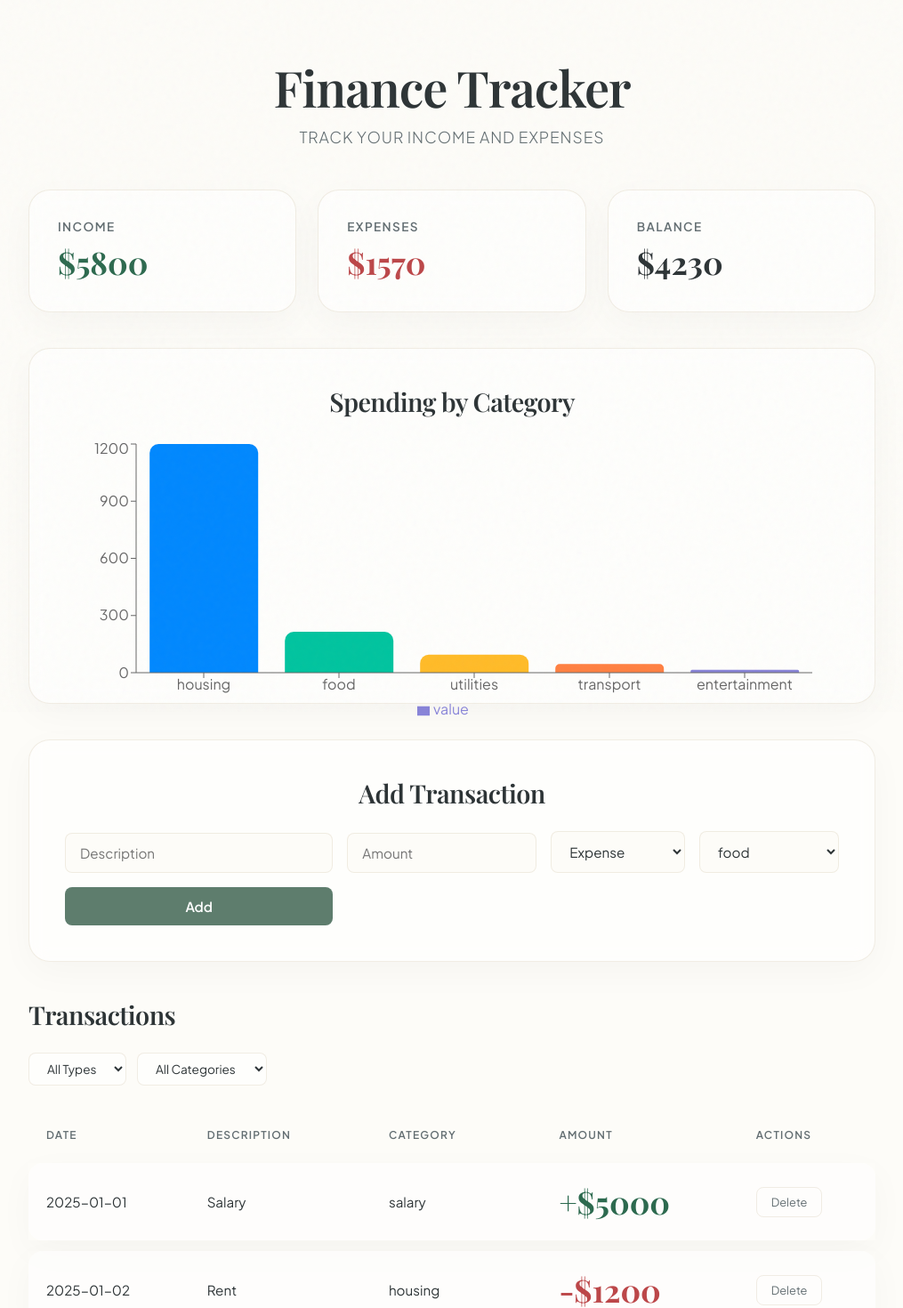
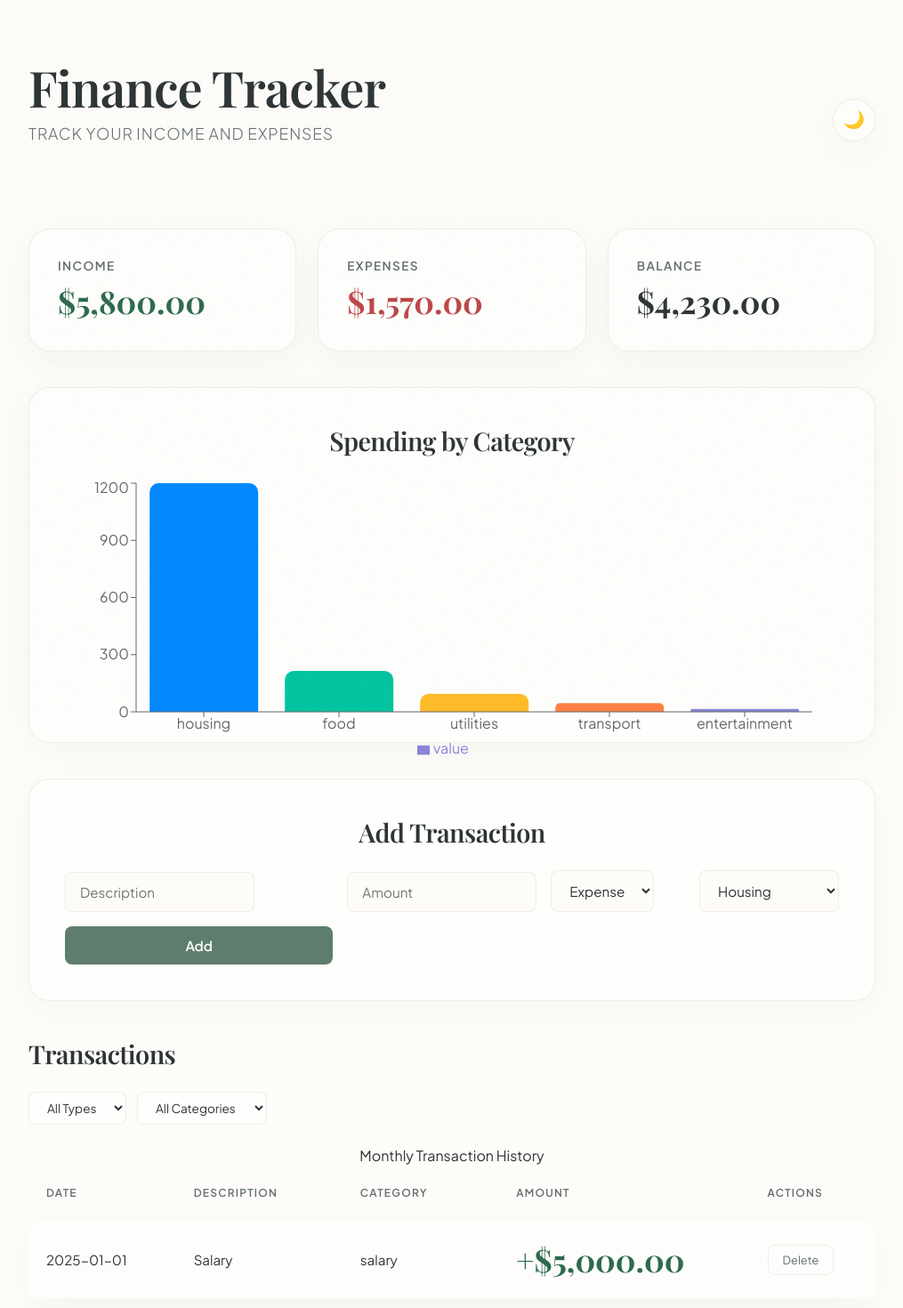
Before and after one commit to ays19/expense-tracker-starter-main, a React (Vite) app: page / in a window 1280 px wide. Shown: the top 1470 px of the page at 89% size, without its empty margins (132-1147 px from the left). Built offline with nearby package versions, Linux system fonts and the light colour scheme; a web font is replaced by a local one.

Commit message:
fix the issue

```diff
--- a/src/App.css
+++ b/src/App.css
@@ -2,6 +2,47 @@
   max-width: 1000px;
   margin: 0 auto;
   padding: 60px 24px;
+}
+
+.app-header {
+  margin-bottom: 48px;
+}
+
+.header-content {
+  display: flex;
+  justify-content: space-between;
+  align-items: center;
+  gap: 24px;
+}
+
+.header-content h1 {
+  text-align: left;
+  margin-bottom: 4px;
+}
+
+.header-content .subtitle {
+  text-align: left;
+  margin-bottom: px;
+}
+
+.theme-toggle {
+  background: var(--surface-color);
+  border: 1px solid var(--surface-border);
+  width: 48px;
+  height: 48px;
+  border-radius: 50%;
+  cursor: pointer;
+  font-size: 1.2rem;
+  transition: var(--transition);
+  display: flex;
+  align-items: center;
+  justify-content: center;
+  box-shadow: var(--shadow);
+}
+
+.theme-toggle:hover {
+  transform: scale(1.1);
+  border-color: var(--accent-color);
 }
 
 h1 {
--- a/src/App.jsx
+++ b/src/App.jsx
@@ -1,6 +1,6 @@
-import { useState } from 'react'
+import { useState, useEffect } from 'react'
 import './App.css'
- import SummaryCards from './components/SummaryCards'
+import SummaryCards from './components/SummaryCards'
 import TransactionForm from './components/TransactionForm'
 import TransactionList from './components/TransactionList'
 import SpendingChart from './components/SpendingChart'
@@ -17,10 +17,20 @@ function App() {
     { id: 8, description: "Netflix", amount: 15, type: "expense", category: "entertainment", date: "2025-01-10" },
   ]);
 
+  const [theme, setTheme] = useState('light');
+
+  useEffect(() => {
+    document.documentElement.setAttribute('data-theme', theme);
+  }, [theme]);
+
+  const toggleTheme = () => {
+    setTheme(prev => prev === 'light' ? 'dark' : 'light');
+  };
+
   const handleAddTransaction = (transactionData) => {
     const newTransaction = {
       ...transactionData,
-      id: Date.now(),
+      id: crypto.randomUUID(),
       date: new Date().toISOString().split('T')[0],
     };
     setTransactions([...transactions, newTransaction]);
@@ -32,8 +42,17 @@ function App() {
 
   return (
     <div className="app">
-      <h1>Finance Tracker</h1>
-      <p className="subtitle">Track your income and expenses</p>
+      <header className="app-header">
+        <div className="header-content">
+          <div>
+            <h1>Finance Tracker</h1>
+            <p className="subtitle">Track your income and expenses</p>
+          </div>
+          <button className="theme-toggle" onClick={toggleTheme} aria-label="Toggle Dark Mode">
+            {theme === 'light' ? '🌙' : '☀️'}
+          </button>
+        </div>
+      </header>
 
       <SummaryCards transactions={transactions} />
 
--- a/src/components/SummaryCards.jsx
+++ b/src/components/SummaryCards.jsx
@@ -1,27 +1,36 @@
+import { useMemo } from 'react';
+import { formatCurrency } from '../utils/formatters';
+
 function SummaryCards({ transactions }) {
-  const totalIncome = transactions
-    .filter(t => t.type === "income")
-    .reduce((sum, t) => sum + Number(t.amount), 0);
+  const { totalIncome, totalExpenses, balance } = useMemo(() => {
+    const income = transactions
+      .filter(t => t.type === "income")
+      .reduce((sum, t) => sum + Number(t.amount), 0);
 
-  const totalExpenses = transactions
-    .filter(t => t.type === "expense")
-    .reduce((sum, t) => sum + Number(t.amount), 0);
+    const expenses = transactions
+      .filter(t => t.type === "expense")
+      .reduce((sum, t) => sum + Number(t.amount), 0);
 
-  const balance = totalIncome - totalExpenses;
+    return {
+      totalIncome: income,
+      totalExpenses: expenses,
+      balance: income - expenses,
+    };
+  }, [transactions]);
 
   return (
     <div className="summary">
       <div className="summary-card">
         <h3>Income</h3>
-        <p className="income-amount">${totalIncome}</p>
+        <p className="income-amount">{formatCurrency(totalIncome)}</p>
       </div>
       <div className="summary-card">
         <h3>Expenses</h3>
-        <p className="expense-amount">${totalExpenses}</p>
+        <p className="expense-amount">{formatCurrency(totalExpenses)}</p>
       </div>
       <div className="summary-card">
         <h3>Balance</h3>
-        <p className="balance-amount">${balance}</p>
+        <p className="balance-amount">{formatCurrency(balance)}</p>
       </div>
     </div>
   );
--- a/src/components/TransactionForm.jsx
+++ b/src/components/TransactionForm.jsx
@@ -1,20 +1,24 @@
-import { useState } from 'react';
+import { useState, useEffect } from 'react';
+import { CATEGORIES } from '../constants/categories';
 
 function TransactionForm({ onAddTransaction }) {
   const [description, setDescription] = useState("");
   const [amount, setAmount] = useState("");
   const [type, setType] = useState("expense");
-  const [category, setCategory] = useState("food");
+  const [category, setCategory] = useState(CATEGORIES.expense[0]);
 
-  const categories = ["food", "housing", "utilities", "transport", "entertainment", "salary", "other"];
+  useEffect(() => {
+    setCategory(CATEGORIES[type][0]);
+  }, [type]);
 
   const handleSubmit = (e) => {
     e.preventDefault();
-    if (!description || !amount) return;
+    const parsedAmount = parseFloat(amount);
+    if (!description || isNaN(parsedAmount) || parsedAmount <= 0) return;
 
     onAddTransaction({
       description,
-      amount: parseFloat(amount),
+      amount: parsedAmount,
       type,
       category,
     });
@@ -22,34 +26,58 @@ function TransactionForm({ onAddTransaction }) {
     setDescription("");
     setAmount("");
     setType("expense");
-    setCategory("food");
+    setCategory(CATEGORIES.expense[0]);
   };
 
   return (
     <div className="add-transaction">
       <h2>Add Transaction</h2>
       <form onSubmit={handleSubmit}>
+        <div className="form-group">
+          <label htmlFor="description" className="sr-only">Description</label>
           <input
+            id="description"
             type="text"
             placeholder="Description"
             value={description}
             onChange={(e) => setDescription(e.target.value)}
+            required
           />
+        </div>
+        <div className="form-group">
+          <label htmlFor="amount" className="sr-only">Amount</label>
           <input
+            id="amount"
             type="number"
             placeholder="Amount"
             value={amount}
             onChange={(e) => setAmount(e.target.value)}
+            required
           />
-        <select value={type} onChange={(e) => setType(e.target.value)}>
+        </div>
+        <div className="form-group">
+          <label htmlFor="type" className="sr-only">Transaction Type</label>
+          <select
+            id="type"
+            value={type}
+            onChange={(e) => setType(e.target.value)}
+          >
             <option value="income">Income</option>
             <option value="expense">Expense</option>
           </select>
-        <select value={category} onChange={(e) => setCategory(e.target.value)}>
-          {categories.map(cat => (
-            <option key={cat} value={cat}>{cat}</option>
+        </div>
+        <div className="form-group">
+          <label htmlFor="category" className="sr-only">Category</label>
+          <select
+            id="category"
+            value={category}
+            onChange={(e) => setCategory(e.target.value)}
+          >
+            {CATEGORIES[type].map(cat => (
+              <option key={cat} value={cat.toLowerCase()}>{cat}</option>
             ))}
           </select>
+        </div>
         <button type="submit">Add</button>
       </form>
     </div>
--- a/src/components/TransactionList.jsx
+++ b/src/components/TransactionList.jsx
@@ -1,37 +1,49 @@
-import { useState } from 'react';
+import { useState, useMemo } from 'react';
+import { CATEGORIES } from '../constants/categories';
+import { formatCurrency } from '../utils/formatters';
 
 function TransactionList({ transactions, onDeleteTransaction }) {
   const [filterType, setFilterType] = useState("all");
   const [filterCategory, setFilterCategory] = useState("all");
 
-  const categories = ["food", "housing", "utilities", "transport", "entertainment", "salary", "other"];
+  // Flatten all categories from both types for the filter dropdown
+  const allCategories = useMemo(() => {
+    return [...new Set([...CATEGORIES.income, ...CATEGORIES.expense])].map(c => c.toLowerCase());
+  }, []);
 
-  let filteredTransactions = transactions;
-  if (filterType !== "all") {
-    filteredTransactions = filteredTransactions.filter(t => t.type === filterType);
-  }
-  if (filterCategory !== "all") {
-    filteredTransactions = filteredTransactions.filter(t => t.category === filterCategory);
-  }
+  const filteredTransactions = useMemo(() => {
+    return transactions.filter(t => {
+      const matchType = filterType === "all" || t.type === filterType;
+      const matchCategory = filterCategory === "all" || t.category === filterCategory;
+      return matchType && matchCategory;
+    });
+  }, [transactions, filterType, filterCategory]);
 
   return (
     <div className="transactions">
       <h2>Transactions</h2>
       <div className="filters">
-        <select value={filterType} onChange={(e) => setFilterType(e.target.value)}>
+        <div className="filter-group">
+          <label htmlFor="filter-type" className="sr-only">Filter by Type</label>
+          <select id="filter-type" value={filterType} onChange={(e) => setFilterType(e.target.value)}>
             <option value="all">All Types</option>
             <option value="income">Income</option>
             <option value="expense">Expense</option>
           </select>
-        <select value={filterCategory} onChange={(e) => setFilterCategory(e.target.value)}>
+        </div>
+        <div className="filter-group">
+          <label htmlFor="filter-category" className="sr-only">Filter by Category</label>
+          <select id="filter-category" value={filterCategory} onChange={(e) => setFilterCategory(e.target.value)}>
             <option value="all">All Categories</option>
-          {categories.map(cat => (
+            {allCategories.map(cat => (
               <option key={cat} value={cat}>{cat}</option>
             ))}
           </select>
         </div>
+      </div>
 
       <table>
+        <caption>Monthly Transaction History</caption>
         <thead>
           <tr>
             <th>Date</th>
@@ -48,12 +60,13 @@ function TransactionList({ transactions, onDeleteTransaction }) {
               <td>{t.description}</td>
               <td>{t.category}</td>
               <td className={t.type === "income" ? "income-amount" : "expense-amount"}>
-                {t.type === "income" ? "+" : "-"}${t.amount}
+                {t.type === "income" ? "+" : "-"}{formatCurrency(t.amount)}
               </td>
               {onDeleteTransaction && (
                 <td>
                   <button
                     className="delete-btn"
+                    aria-label={`Delete transaction ${t.description}`}
                     onClick={() => {
                       if (window.confirm('Are you sure you want to delete this transaction?')) {
                         onDeleteTransaction(t.id);
--- /dev/null
+++ b/src/constants/categories.js
@@ -0,0 +1,4 @@
+export const CATEGORIES = {
+  income: ['Salary', 'Freelance', 'Gift', 'Investment', 'Other'],
+  expense: ['Housing', 'Food', 'Transport', 'Utilities', 'Entertainment', 'Health', 'Other'],
+};
--- a/src/index.css
+++ b/src/index.css
@@ -1,4 +1,5 @@
 @import url('https://fonts.googleapis.com/css2?family=Playfair+Display:ital,wght@0,400..900;1,400..900&family=Plus+Jakarta+Sans:ital,wght@0,200..800;1,200..800&display=swap');
+@import './utils/sr-only.css';
 
 :root {
   /* Organic Luxury Palette */
--- /dev/null
+++ b/src/utils/formatters.js
@@ -0,0 +1,6 @@
+export const formatCurrency = (amount) => {
+  return new Intl.NumberFormat('en-US', {
+    style: 'currency',
+    currency: 'USD',
+  }).format(amount);
+};
--- /dev/null
+++ b/src/utils/sr-only.css
@@ -0,0 +1,11 @@
+.sr-only {
+  position: absolute;
+  width: 1px;
+  height: 1px;
+  padding: 0;
+  margin: -1px;
+  overflow: hidden;
+  clip: rect(0, 0, 0, 0);
+  white-space: nowrap;
+  border-width: 0;
+}
```
Also changed, not shown: .gemini/agents/code-reviewer.md (added). Lines whose indentation alone changed are shown as unchanged.
